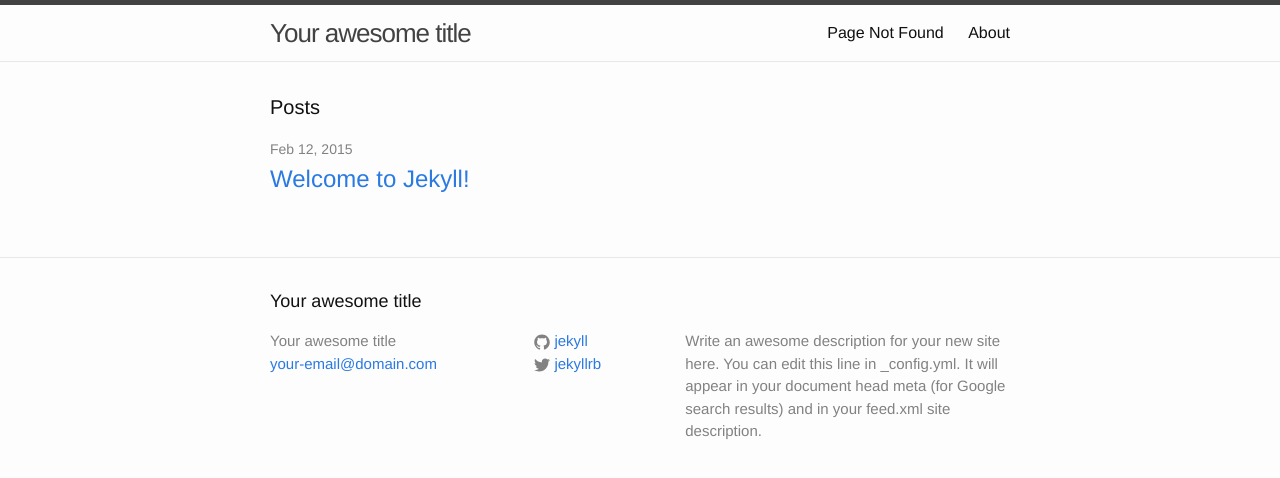
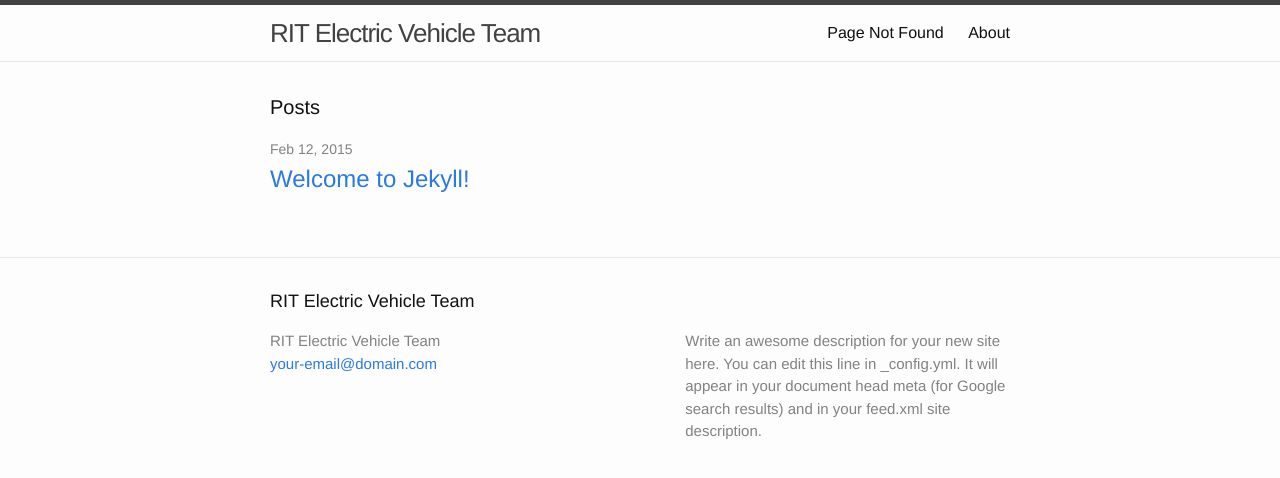
Before and after one commit to RIT-EVT/RIT-EVT.github.io, a Jekyll site: the page built from index.html, in a window 1280 px wide. Shown: the top 478 px of the page. Built offline with Jekyll 4.4.1, drawn with Linux system fonts in a browser that asks for light colours.

Commit message:
updated config file

```diff
--- a/_config.yml
+++ b/_config.yml
@@ -1,14 +1,12 @@
 # Site settings
-title: Your awesome title
+title: RIT Electric Vehicle Team
 email: your-email@domain.com
 description: > # this means to ignore newlines until "baseurl:"
   Write an awesome description for your new site here. You can edit this
   line in _config.yml. It will appear in your document head meta (for
   Google search results) and in your feed.xml site description.
 baseurl: "" # the subpath of your site, e.g. /blog/
-url: "http://yourdomain.com" # the base hostname & protocol for your site
-twitter_username: jekyllrb
-github_username:  jekyll
+url: "http://evt.rit.edu" # the base hostname & protocol for your site
 
 # Build settings
 markdown: kramdown
```
